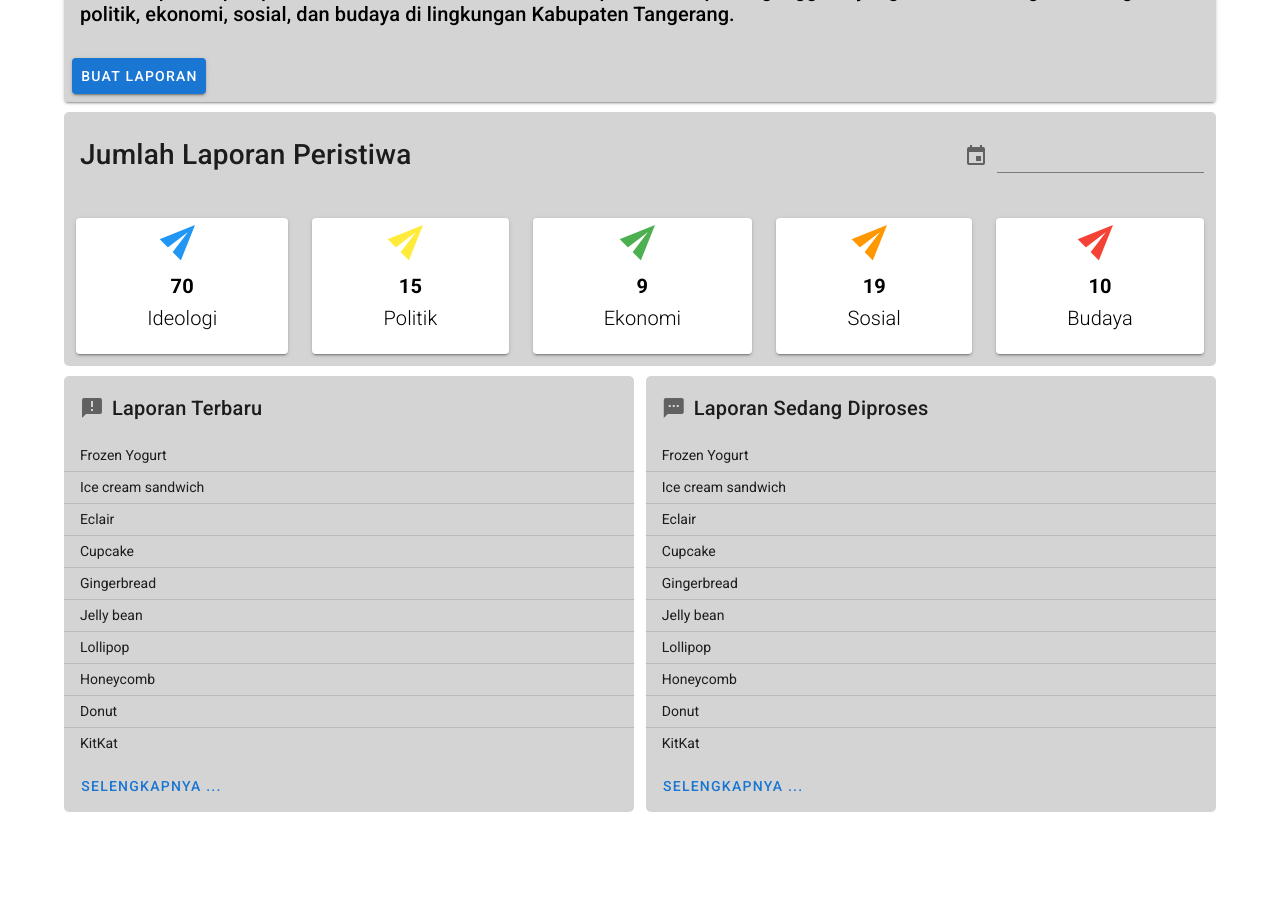
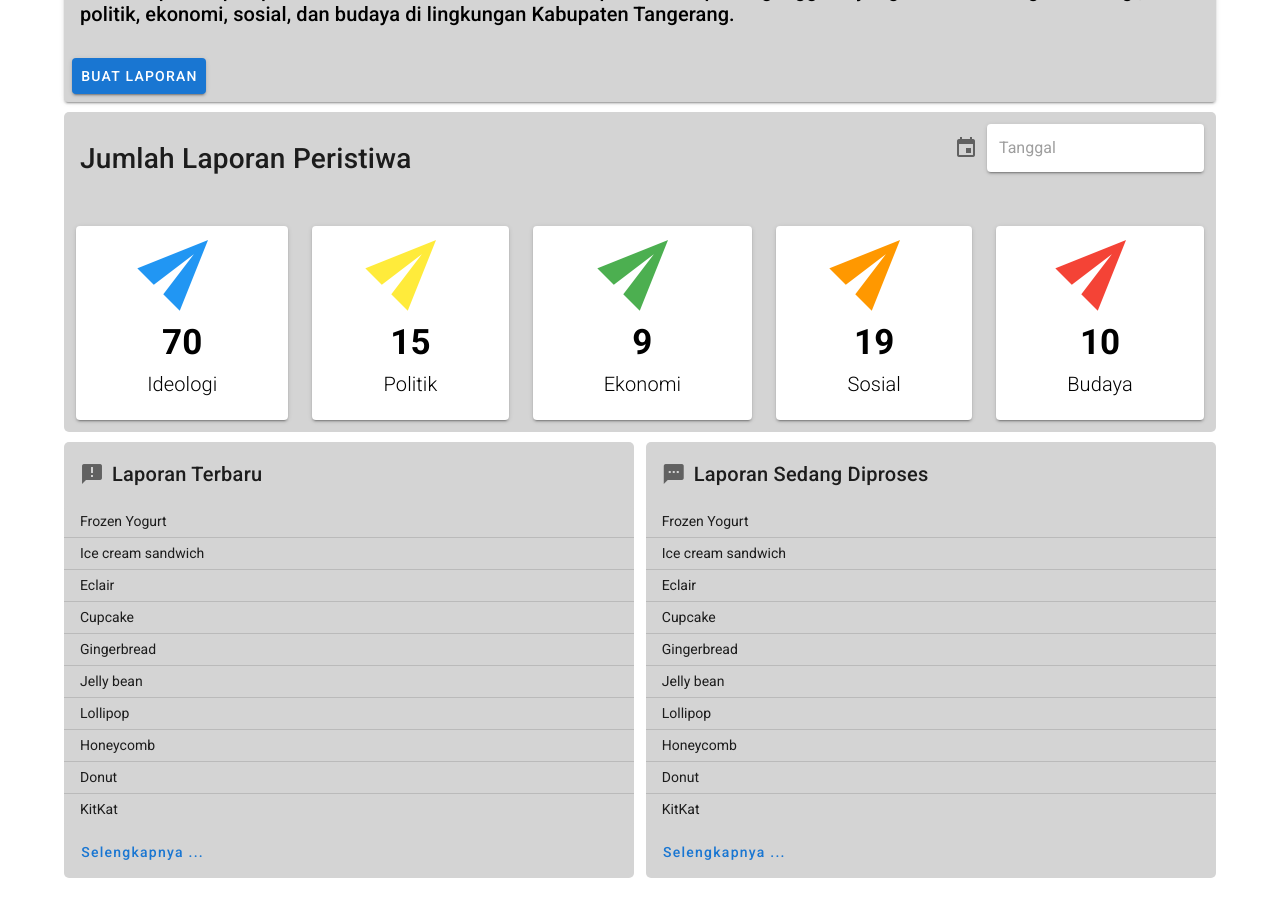
Before and after one commit to simkesbangpol/frontend, a Vue app: page / in a window 1280 px wide. Shown: the part 180-1096 px from the top of the page. Before the commit the page ends 1056 px from the top, so only its background shows below. Built offline with nearby package versions, Linux system fonts and the light colour scheme.

Commit message:
update style of date picker and report section

```diff
--- a/src/views/Home.vue
+++ b/src/views/Home.vue
@@ -31,12 +31,14 @@
               >
                 <template v-slot:activator="{ on, attrs }">
                   <v-text-field
+                    placeholder="Tanggal"
+                    solo
                     v-model="dateRangeText"
                     prepend-icon="mdi-calendar"
                     readonly
                     v-bind="attrs"
                     v-on="on"
-                    style="width:240px;"
+                    style="width:250px;"
                   ></v-text-field>
                 </template>
                 <v-date-picker v-model="dates" scrollable range>
@@ -59,9 +61,9 @@
         <div style="flex-direction: row; flex-wrap: wrap; display: flex;">
           <v-flex v-for="category in categories" :key="category.count_report" >
             <v-card class="text-center ma-3" router :to="category.route" style="text-decoration: none;">
-              <div><v-icon x-large :color="category.color">mdi-send mdi-rotate-315</v-icon></div>
+              <div><v-icon size="80" :color="category.color">mdi-send mdi-rotate-315</v-icon></div>
               <v-card-text>
-                <h5 style="color: black; font-weight: bold;">{{category.count_report}}</h5>
+                <h5 style="color: black; font-weight: bold; font-size: 35px">{{category.count_report}}</h5>
                 <h5 style="color: black; font-weight: 300;">{{category.category}}</h5>
               </v-card-text>
             </v-card>
@@ -82,7 +84,7 @@
               item-key="name"
             ><router-link to="/lihat-laporan"></router-link></v-data-table>
             <v-card-actions>
-              <v-btn text color="primary" right="true" :to="tableData.route">Selengkapnya ...</v-btn>
+              <v-btn text color="primary" style="text-transform: none;" :to="tableData.route">Selengkapnya ...</v-btn>
             </v-card-actions>
         </div>
       </div>
```
